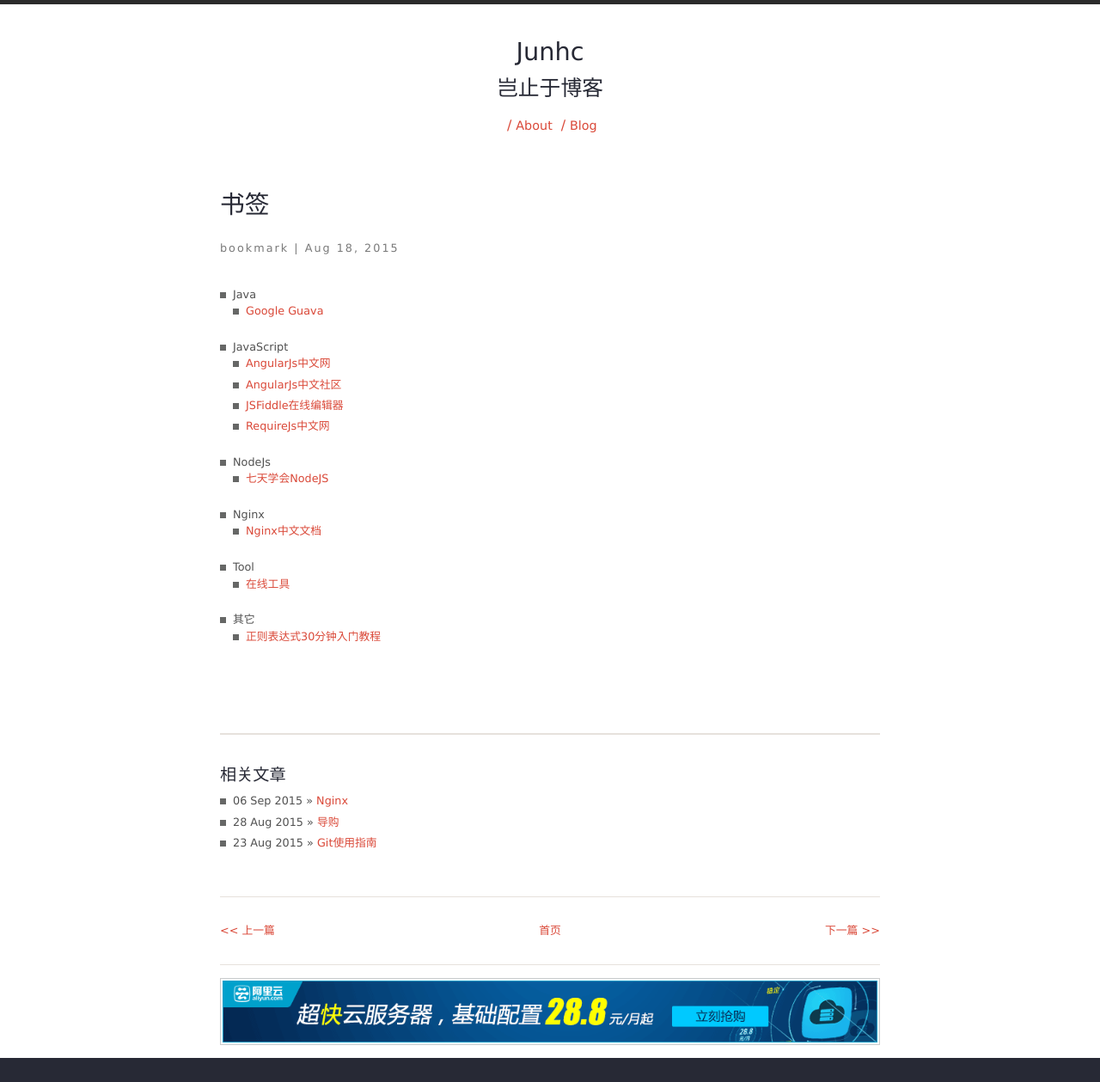
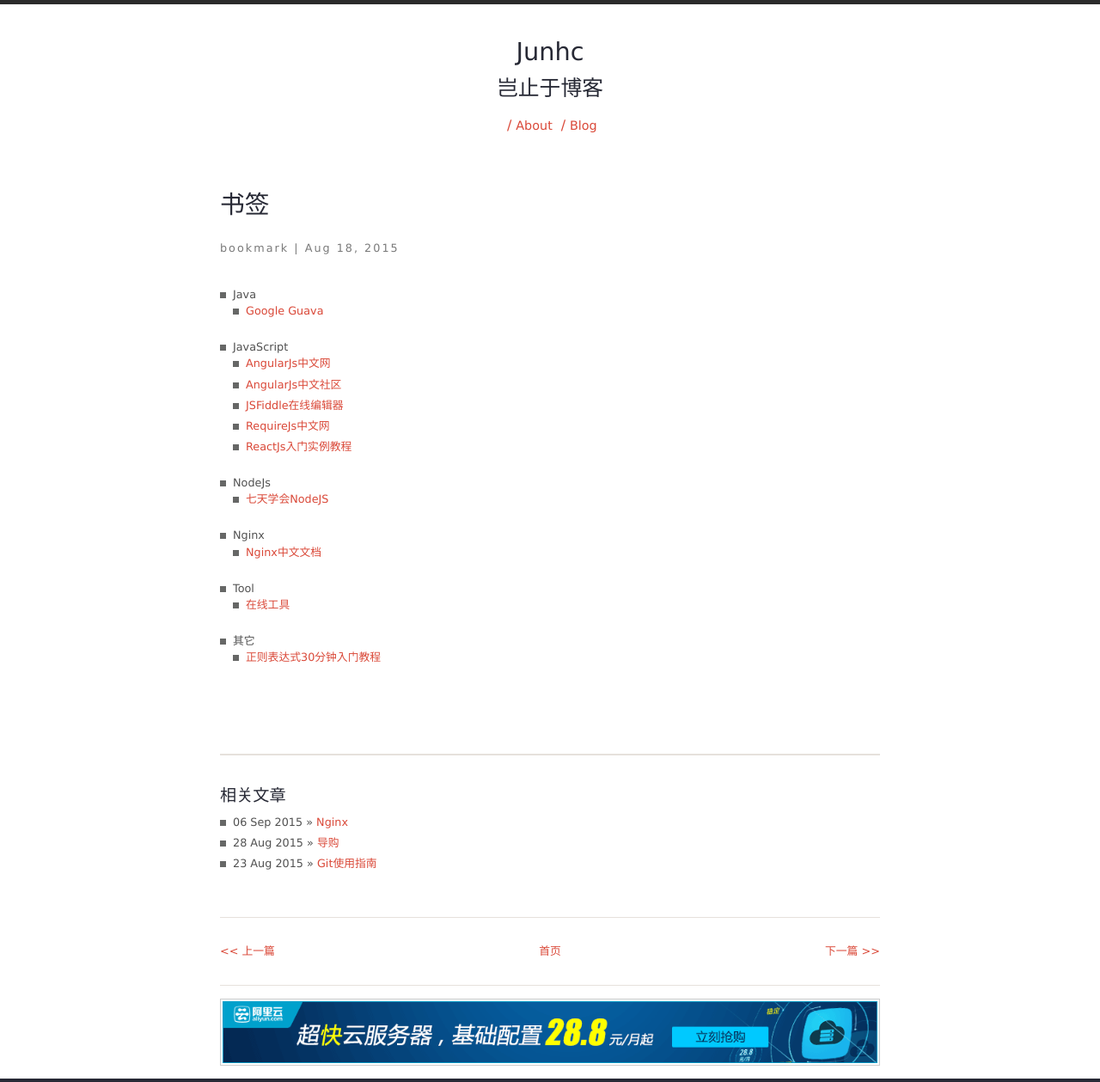
Before and after one commit to junhc/junhc.github.io, a Jekyll site: the page built from _posts/2015-08-18-bookmark.md, in a window 1280 px wide, cut to the strip 0-1259 px from the top of the page. Shown: the whole strip at 86% size. Built offline with Jekyll 4.4.1, drawn with Linux system fonts in a browser that asks for light colours; Markdown is read by kramdown in place of the engine named in the settings; comment, search, counter and statistics services are not loaded.

Commit message:
新增书签

```diff
--- a/_posts/2015-08-18-bookmark.md
+++ b/_posts/2015-08-18-bookmark.md
@@ -15,6 +15,7 @@ permalink: bookmark
   * [AngularJs中文社区](http://angularjs.cn/T006)
   * [JSFiddle在线编辑器](http://jsfiddle.net/)
   * [RequireJs中文网](http://www.requirejs.cn/)
+  * [ReactJs入门实例教程](http://www.ruanyifeng.com/blog/2015/03/react.html)
 * NodeJs
   * [七天学会NodeJS](http://nqdeng.github.io/7-days-nodejs/)
 * Nginx
```
